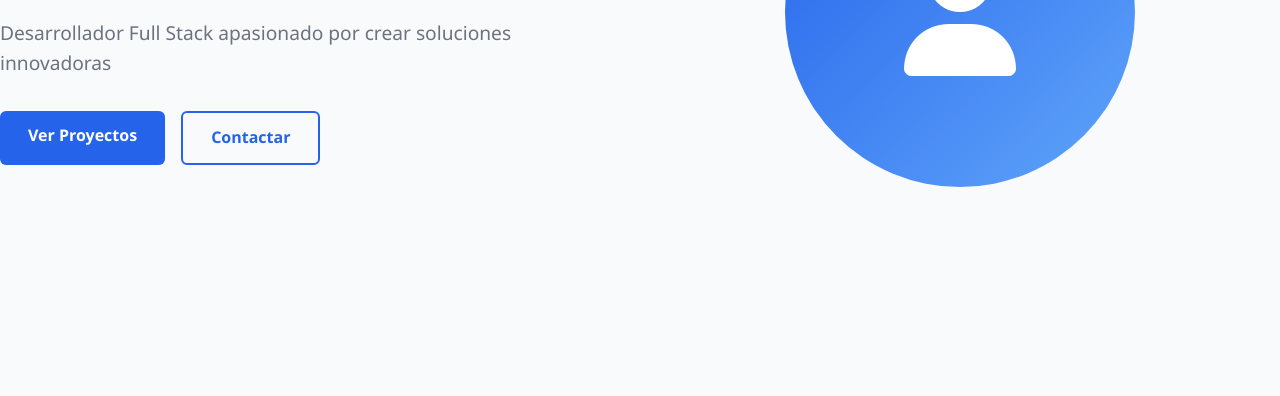
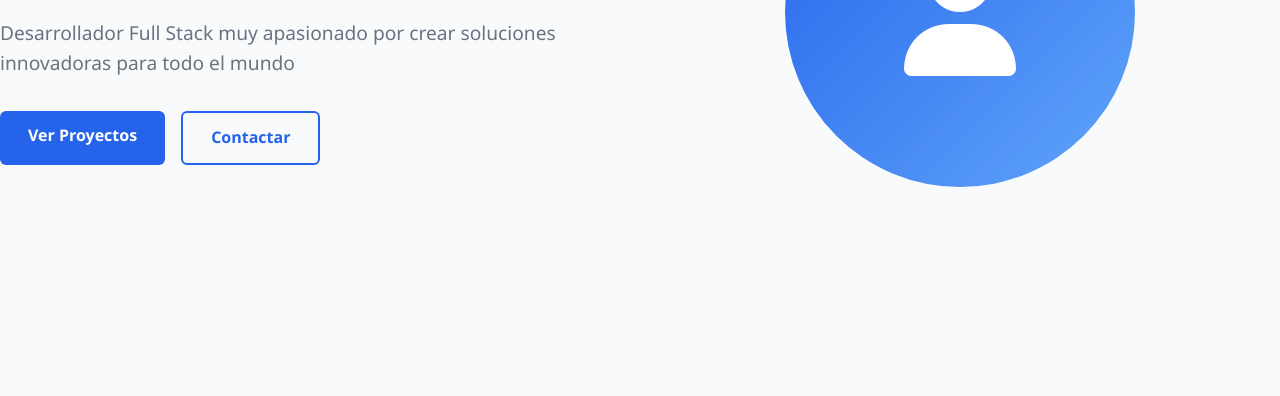
Before and after one commit to TonnyNamoc/laboratorio2cloud, a plain HTML site: page index.html in a window 1280 px wide. Shown: the part 404-800 px from the top of the page. Drawn offline with Linux system fonts and the light colour scheme; files that its build step writes are made by us from their sources; files whose address does not match are found by name.

Commit message:
version_3

```diff
--- a/index.html
+++ b/index.html
@@ -33,7 +33,7 @@
     <section id="inicio" class="hero">
         <div class="hero-content">
             <h1 class="hero-title">Hola, soy <span class="highlight">Tonny Alexander</span></h1>
-            <p class="hero-description">Desarrollador Full Stack apasionado por crear soluciones innovadoras</p>
+            <p class="hero-description">Desarrollador Full Stack muy apasionado por crear soluciones innovadoras para todo el mundo</p>
             <div class="hero-buttons">
                 <a href="#proyectos" class="btn btn-primary">Ver Proyectos</a>
                 <a href="#contacto" class="btn btn-secondary">Contactar</a>
```
